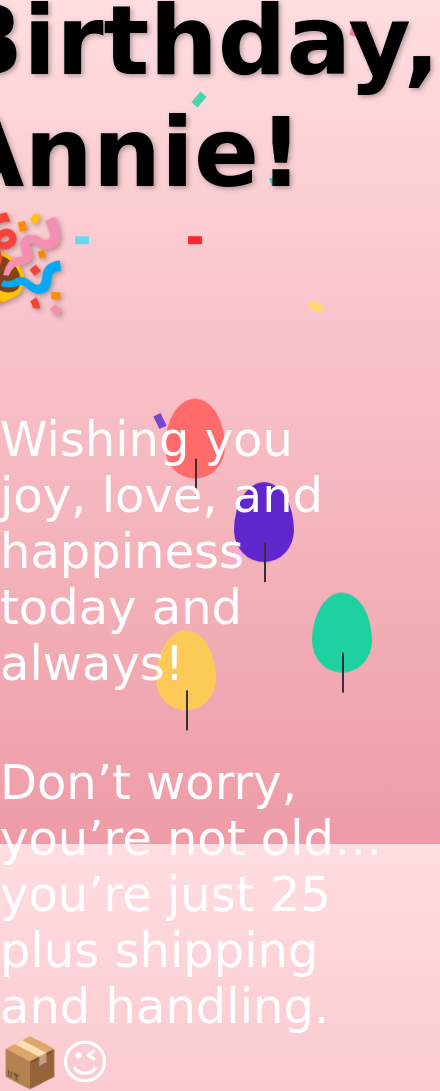
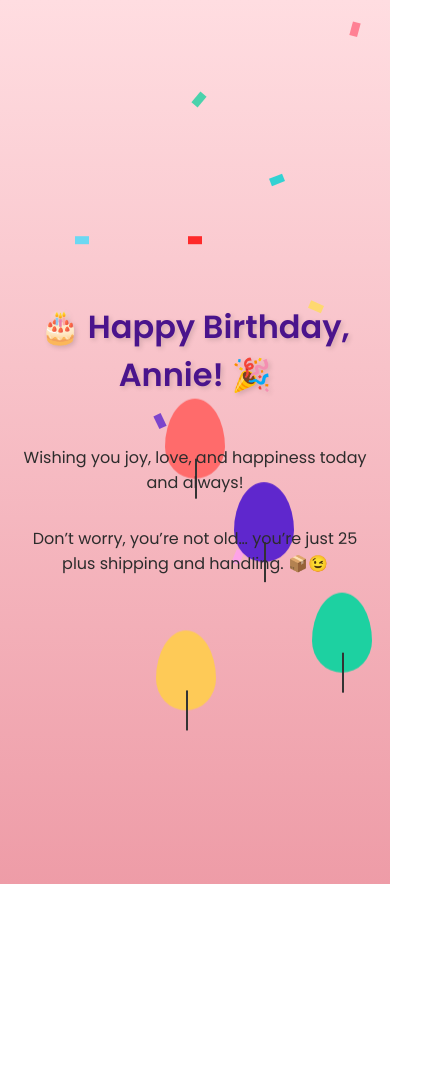
Before and after one commit to Hveeravalli16/HBD, a plain HTML site: page index.html in a window 390 px wide. Shown: the whole page, 440 px wide, since content can reach past the window. After the commit the page ends 884 px from the top, so only its background shows below. Drawn offline with Linux system fonts and the light colour scheme.

Commit message:
mobile view

```diff
--- a/index.html
+++ b/index.html
@@ -3,6 +3,10 @@
 <head>
   <meta charset="UTF-8">
   <title>Happy Birthday!</title>
+
+  <!-- Import Poppins font -->
+  <link href="https://fonts.googleapis.com/css2?family=Poppins:wght@400;600&display=swap" rel="stylesheet">
+
   <style>
     body {
       margin: 0;
@@ -12,25 +16,29 @@
       align-items: center;
       flex-direction: column;
       background: linear-gradient(to bottom, #ffdde1, #ee9ca7);
-      font-family: "Poppins", cursive, sans-serif;
+      font-family: "Poppins", sans-serif;
       overflow: hidden;
+      text-align: center;
+      padding: 20px;
     }
 
     h1 {
-      font-size: 6rem;
-      color: #000000;
-      text-shadow: 2px 2px 5px rgba(0,0,0,0.3);
+      font-size: 3rem;
+      color: #4a148c; /* Dark Purple */
+      text-shadow: 2px 2px 5px rgba(0,0,0,0.15);
       animation: bounce 2s infinite;
       z-index: 10;
+      font-weight: 600;
     }
 
     .message {
-      font-size: 3rem;
-      color: #fff;
+      font-size: 1.5rem;
+      color: #2c2c2c; /* Charcoal Gray */
       margin-top: 15px;
       opacity: 0;
       animation: fadeIn 3s forwards 2s;
       z-index: 10;
+      font-weight: 400;
     }
 
     @keyframes bounce {
@@ -101,6 +109,16 @@
     .confetti:nth-child(13) { left: 70%; background: #00d2d3; animation-duration: 4.2s; }
     .confetti:nth-child(14) { left: 80%; background: #ffdd59; animation-duration: 3.8s; }
     .confetti:nth-child(15) { left: 90%; background: #ff6b81; animation-duration: 4.8s; }
+
+    /* Mobile view adjustment */
+    @media (max-width: 600px) {
+      h1 {
+        font-size: 2rem;
+      }
+      .message {
+        font-size: 1rem;
+      }
+    }
   </style>
 </head>
 <body>
```
